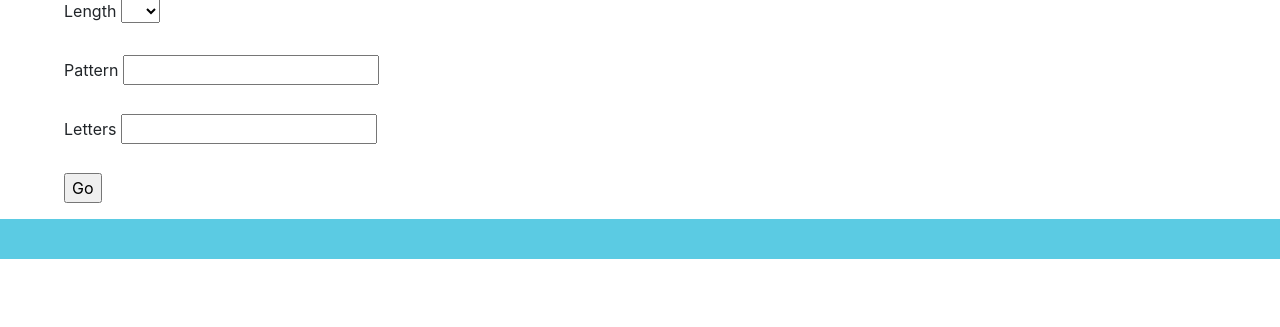
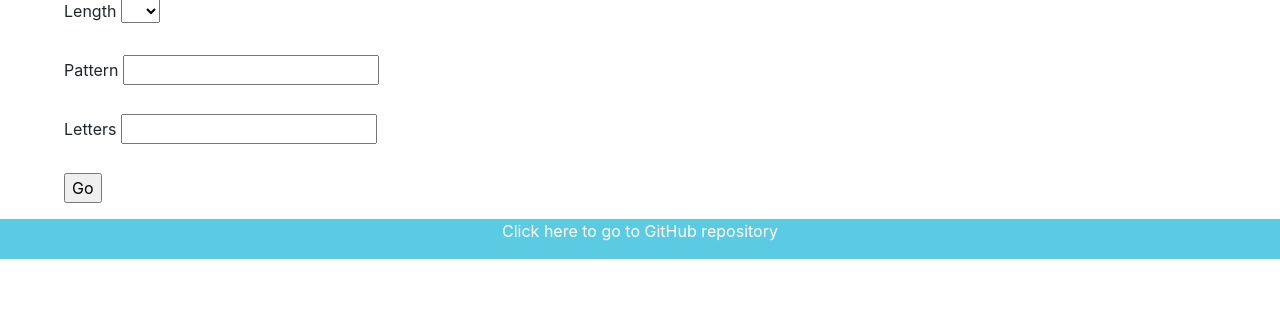
Before and after one commit to BenWileyUMN/word-list-heroku, a Flask app: page / in a window 1280 px wide. Shown: the part 107-434 px from the top of the page. Run offline with Flask 2, Linux system fonts and the light colour scheme; some libraries are stand-ins or nearby versions.

Commit message:
fixing footer padding

```diff
--- a/templates/base.html
+++ b/templates/base.html
@@ -18,7 +18,7 @@
         {% endblock %}
 
         <footer style="height: 5%; background-color: #5BCBE3; text-align: center;">
-            <p style="padding: 3%;"><a href="https://github.com/BenWileyUMN/word-list-heroku" style="text-decoration: none; color: white;">Click here to go to GitHub repository</a></p>
+            <p><a href="https://github.com/BenWileyUMN/word-list-heroku" style="text-decoration: none; color: white;">Click here to go to GitHub repository</a></p>
         </footer>
     </body>
 </html>
```
